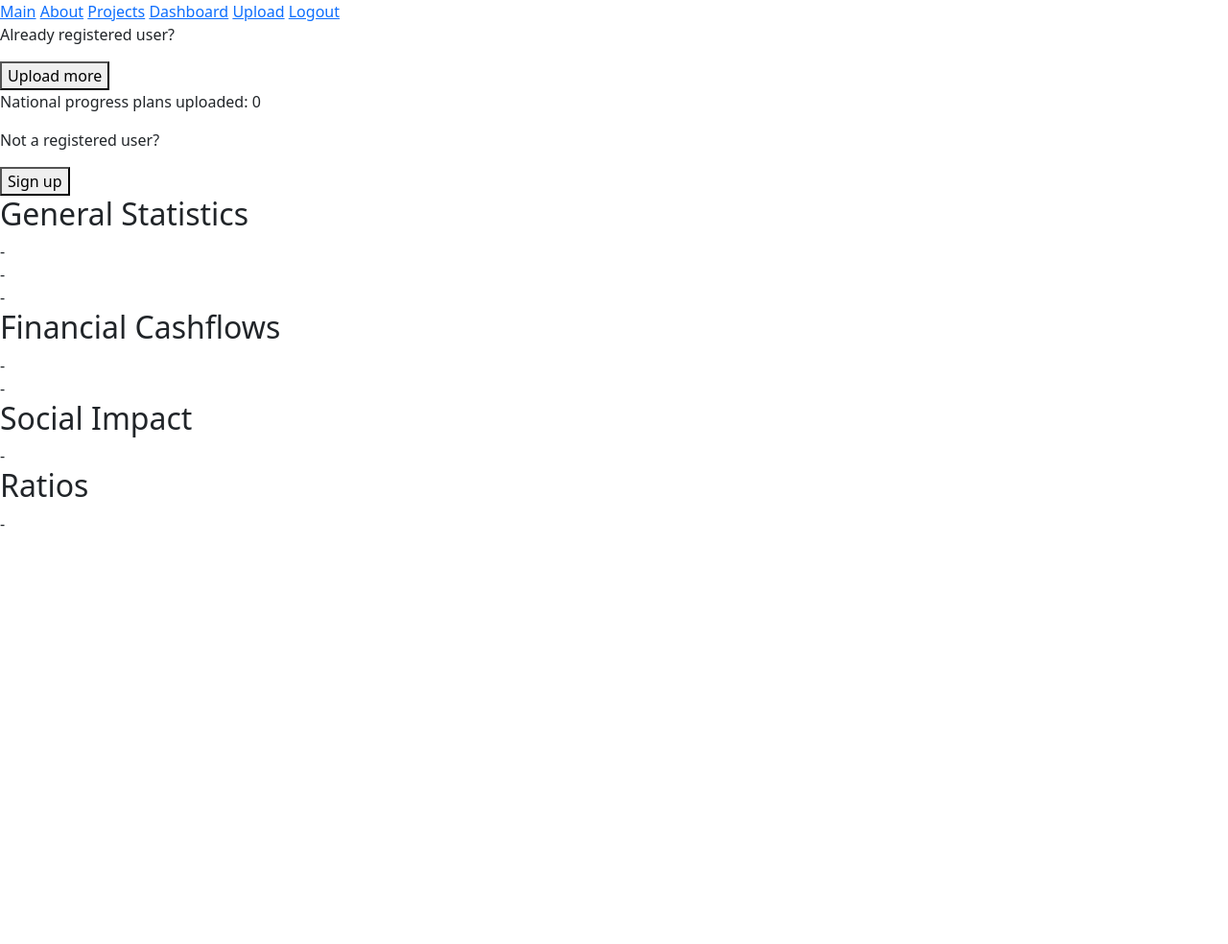
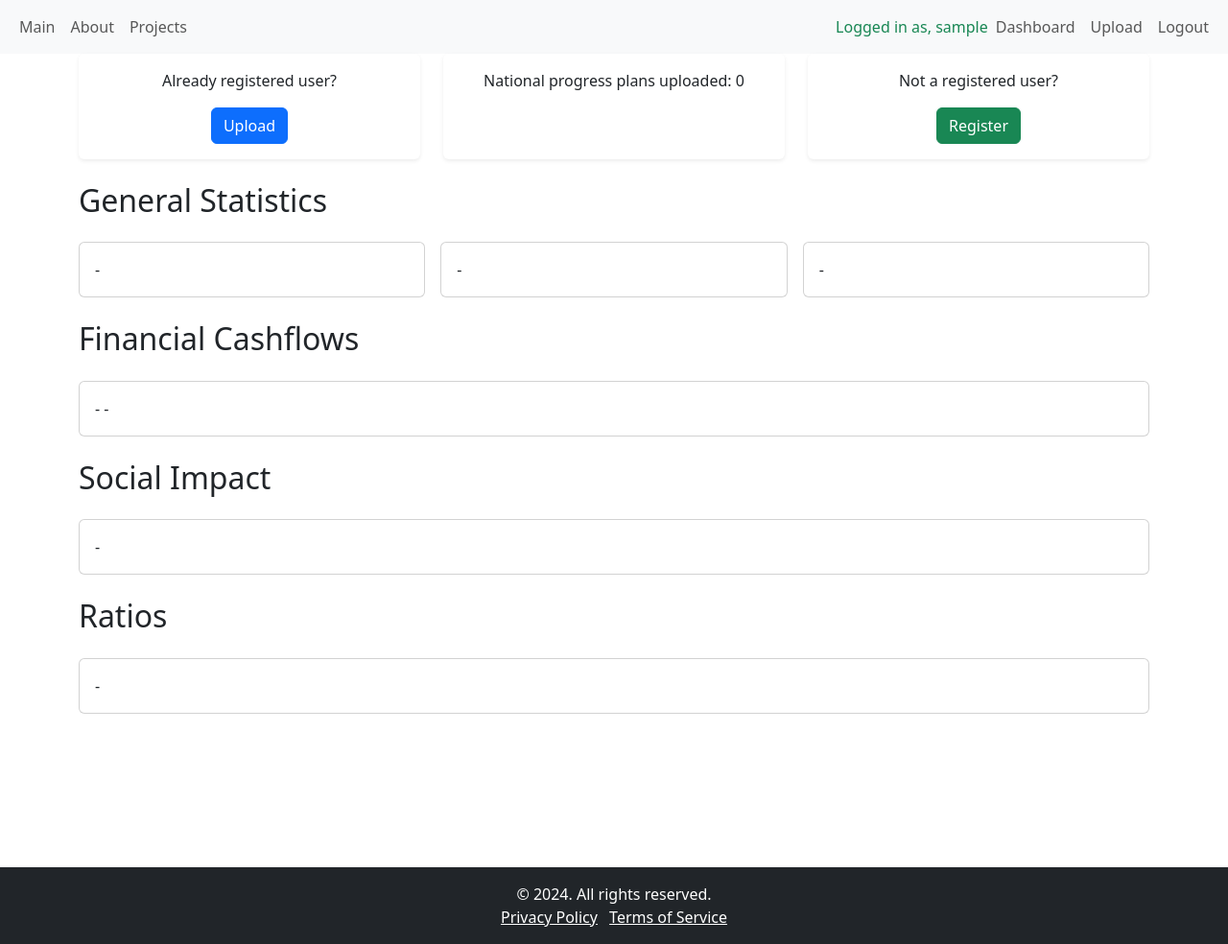
Before and after one commit to Dronzillla/flask_pzp_project, a Flask app: page / in a window 1280 px wide. Shown: the whole page at 96% size. Before the commit the page ends 549 px from the top, so only its background shows below. Run offline with Flask 3, Linux system fonts and the light colour scheme; the visitor is signed in with stand-in values (Sample User, id 1); data that the repository does not hold is empty; some libraries are stand-ins or nearby versions.

Commit message:
Style main and about routes

```diff
--- a/blueprintapp/blueprints/core/templates/core/index.html
+++ b/blueprintapp/blueprints/core/templates/core/index.html
@@ -1,50 +1,113 @@
 {% extends "base.html" %}
 {% block title %}Core{% endblock %}
 {% block content %}
-
 <!-- <a href="{{ url_for('upload.delete_all') }}">Delete db data</a><br> -->
 <!-- <a href="{{ url_for('upload.delete_all_sector') }}">Delete sector data</a><br> -->
 <body>
+    <!-- Call to action -->
     <section>
-        <div>
-            <p>Already registered user?</p>
+        <div class="container mb-4">
+            <div class="row">
+                <div class="col-md-4">
+                    <div class="card h-100 border-0 shadow-sm text-center">
+                        <div class="card-body">
+                            <p class="mb-0">Already registered user?</p>
                             <form action="{{ url_for('upload.index') }}" method="get">
-                <button type="submit">Upload more</button>
+                                <button type="submit" class="btn btn-primary mt-3">Upload</button>
                             </form>
                         </div>
-        <div>
-            <p>National progress plans uploaded: {{ project_count }}</p>
                     </div>
-        <div>
-            <p>Not a registered user?</p>
+                </div>
+                <div class="col-md-4">
+                    <div class="card h-100 border-0 shadow-sm text-center">
+                        <div class="card-body">
+                            <p class="mb-0">National progress plans uploaded: {{ project_count }}</p>
+                        </div>
+                    </div>
+                </div>
+                <div class="col-md-4">
+                    <div class="card h-100 border-0 shadow-sm text-center">
+                        <div class="card-body">
+                            <p class="mb-0">Not a registered user?</p>
                             <form action="{{ url_for('auth.register') }}" method="get">
-                <button type="submit">Sign up</button>
+                                <button type="submit" class="btn btn-success mt-3">Register</button>
                             </form>
                         </div>
-    </section>
-    <section>
-        <h2>General Statistics</h2>
-        <div>
-            <div>{{ graph_general_method_html | safe }}</div>
-            <div>{{ graph_general_principle_html | safe }}</div>
-            <div>{{ graph_general_sector_html | safe }}</div>
+                    </div>
+                </div>
+            </div>
         </div>
     </section>
 
+    <!-- General statistics -->
     <section>
-        <h2>Financial Cashflows</h2>
-        <div>{{ graph_cashflows_html | safe }}</div>
-        <div>{{ table_cashflows_html | safe }}</div>
+        <div class="container mb-4">
+            <h2 class="mb-4">General Statistics</h2>
+            <div class="row g-3">
+                <div class="col-lg-4">
+                    <div class="card">
+                        <div class="card-body">
+                            {{ graph_general_method_html | safe }}
+                        </div>
+                    </div>
+                </div>
+                <div class="col-lg-4">
+                    <div class="card">
+                        <div class="card-body">
+                            {{ graph_general_principle_html | safe }}
+                        </div>
+                    </div>
+                </div>
+                <div class="col-lg-4">
+                    <div class="card">
+                        <div class="card-body">
+                            {{ graph_general_sector_html | safe }}
+                        </div>
+                    </div>
+                </div>
+            </div>
+        </div>
     </section>
 
+    <!-- Financial cashflows -->
     <section>
-        <h2>Social Impact</h2>
-        <div>{{ graph_benefits_html | safe }}</div>
+        <div class="container mb-4">
+            <h2 class="mb-4">Financial Cashflows</h2>
+            <div class="card">
+                <div class="card-body">
+                    {{ graph_cashflows_html | safe }}
+                    {{ table_cashflows_html | safe }}
+                </div>
+            </div>
+
+        </div>
     </section>
 
+    <!-- Social impact -->
     <section>
-        <h2>Ratios</h2>
-        <div>{{ table_ratios_html | safe }}</div>
+        <div class="container mb-4">
+            <h2 class="mb-4">Social Impact</h2>
+            <div class="card">
+                <div class="card-body">
+                    {{ graph_benefits_html | safe }}
+                </div>
+            </div>
+
+        </div>
+    </section>
+
+
+    <!-- Ratios -->
+    <section>
+        <div class="container mb-4">
+            <h2 class="mb-4">Ratios</h2>
+            <div class="card">
+                <div class="card-body">
+                    {{ table_ratios_html | safe }}
+                </div>
+            </div>
+
+        </div>
     </section>
 
 </body>
--- a/blueprintapp/blueprints/core/visuals.py
+++ b/blueprintapp/blueprints/core/visuals.py
@@ -49,8 +49,13 @@ def graph_general_indicator_pie(indicator: str) -> str:
     # Convert to pandas data frame
     df = pandas_convert_db_query_all_to_df(data=data)
     # Create general data count graph
-    fig = px.pie(df, values="count", names=indicator, title=title)
-    fig.update_layout(legend_title=legend_title)
+    fig = px.pie(df, values="count", names=indicator)
+    # fig = px.pie(df, values="count", names=indicator, title=title)
+    # Make legend horizontal
+    fig.update_layout(
+        legend_title=legend_title,
+        legend=dict(orientation="h", yanchor="bottom", y=1.02, xanchor="right", x=1),
+    )
     general_html_graph = fig.to_html(full_html=False)
     return general_html_graph
 
--- /dev/null
+++ b/blueprintapp/static/styles.css
@@ -0,0 +1,3 @@
+.mt-10 {
+    margin-top: 10rem;
+}
--- a/blueprintapp/templates/base.html
+++ b/blueprintapp/templates/base.html
@@ -6,20 +6,61 @@
     <title>{% block title %}{% endblock %}</title>
     <script src="https://cdn.plot.ly/plotly-latest.min.js"></script>
     <link href="https://cdn.jsdelivr.net/npm/bootstrap@5.3.3/dist/css/bootstrap.min.css" rel="stylesheet" integrity="sha384-QWTKZyjpPEjISv5WaRU9OFeRpok6YctnYmDr5pNlyT2bRjXh0JMhjY6hW+ALEwIH" crossorigin="anonymous">
+    <link href="{{ url_for('static', filename='styles.css') }}" rel="stylesheet">
 </head>
 <body>
-    <nav>
-        <a href="{{ url_for('core.index') }}">Main</a>
-        <a href="{{ url_for('core.about') }}">About</a>
-        <a href="{{ url_for('projects.index') }}">Projects</a>
-        {% if current_user.is_authenticated %}
-            <a href="{{ url_for('dashboard.index') }}">Dashboard</a>
-            <a href="{{ url_for('upload.index') }}">Upload</a>
-            <a href="{{ url_for('auth.logout') }}">Logout</a>
-        {% else %}
-            <a href="{{ url_for('auth.register') }}">Register</a>
-            <a href="{{ url_for('auth.login') }}">Login</a>
-        {% endif %}
+    <!-- Navigation menu -->
+    <nav class="navbar navbar-expand-md navbar-light bg-light">
+      <div class="container-fluid">
+          <!-- Brand/logo -->
+          <!-- <a class="navbar-brand" href="{{ url_for('core.index') }}">Brand</a> -->
+
+          <!-- Toggler/collapsibe Button -->
+          <button class="navbar-toggler" type="button" data-bs-toggle="collapse" data-bs-target="#navbarNav">
+              <span class="navbar-toggler-icon"></span>
+          </button>
+
+          <!-- Navbar links -->
+          <div class="collapse navbar-collapse justify-content-between" id="navbarNav">
+              <!-- Left side links -->
+              <ul class="navbar-nav">
+                  <li class="nav-item">
+                      <a class="nav-link" href="{{ url_for('core.index') }}">Main</a>
+                  </li>
+                  <li class="nav-item">
+                      <a class="nav-link" href="{{ url_for('core.about') }}">About</a>
+                  </li>
+                  <li class="nav-item">
+                      <a class="nav-link" href="{{ url_for('projects.index') }}">Projects</a>
+                  </li>
+              </ul>
+
+              <!-- Right side links -->
+              <ul class="navbar-nav">
+                  {% if current_user.is_authenticated %}
+                  <li class="nav-item">
+                      <div class="navbar-text text-success">Logged in as, {{ current_user.username }}</div>
+                  </li>
+                  <li class="nav-item">
+                      <a class="nav-link" href="{{ url_for('dashboard.index') }}">Dashboard</a>
+                  </li>
+                  <li class="nav-item">
+                      <a class="nav-link" href="{{ url_for('upload.index') }}">Upload</a>
+                  </li>
+                  <li class="nav-item">
+                      <a class="nav-link" href="{{ url_for('auth.logout') }}">Logout</a>
+                  </li>
+                  {% else %}
+                  <li class="nav-item">
+                      <a class="nav-link" href="{{ url_for('auth.register') }}">Register</a>
+                  </li>
+                  <li class="nav-item">
+                      <a class="nav-link" href="{{ url_for('auth.login') }}">Login</a>
+                  </li>
+                  {% endif %}
+              </ul>
+          </div>
+      </div>
     </nav>
 
     <div>
@@ -35,7 +76,18 @@
     </div>
 
     {% block content %}{% endblock %}
+
+    <!-- Footer -->
+    <footer class="bg-dark text-white text-center py-3 mt-10">
+        <div class="container">
+            <p class="mb-0">&copy; 2024. All rights reserved.</p>
+            <p class="mb-0">
+                <a href="#" class="text-white me-2">Privacy Policy</a>
+                <a href="#" class="text-white">Terms of Service</a>
+            </p>
+        </div>
+    </footer>
+
     <script src="https://cdn.jsdelivr.net/npm/bootstrap@5.3.3/dist/js/bootstrap.bundle.min.js" integrity="sha384-YvpcrYf0tY3lHB60NNkmXc5s9fDVZLESaAA55NDzOxhy9GkcIdslK1eN7N6jIeHz" crossorigin="anonymous"></script>
-  </body>
 </body>
 </html>
```
Also changed, not shown: blueprintapp/blueprints/core/templates/core/about.html (+14 -11 lines). Lines whose indentation alone changed are shown as unchanged.
